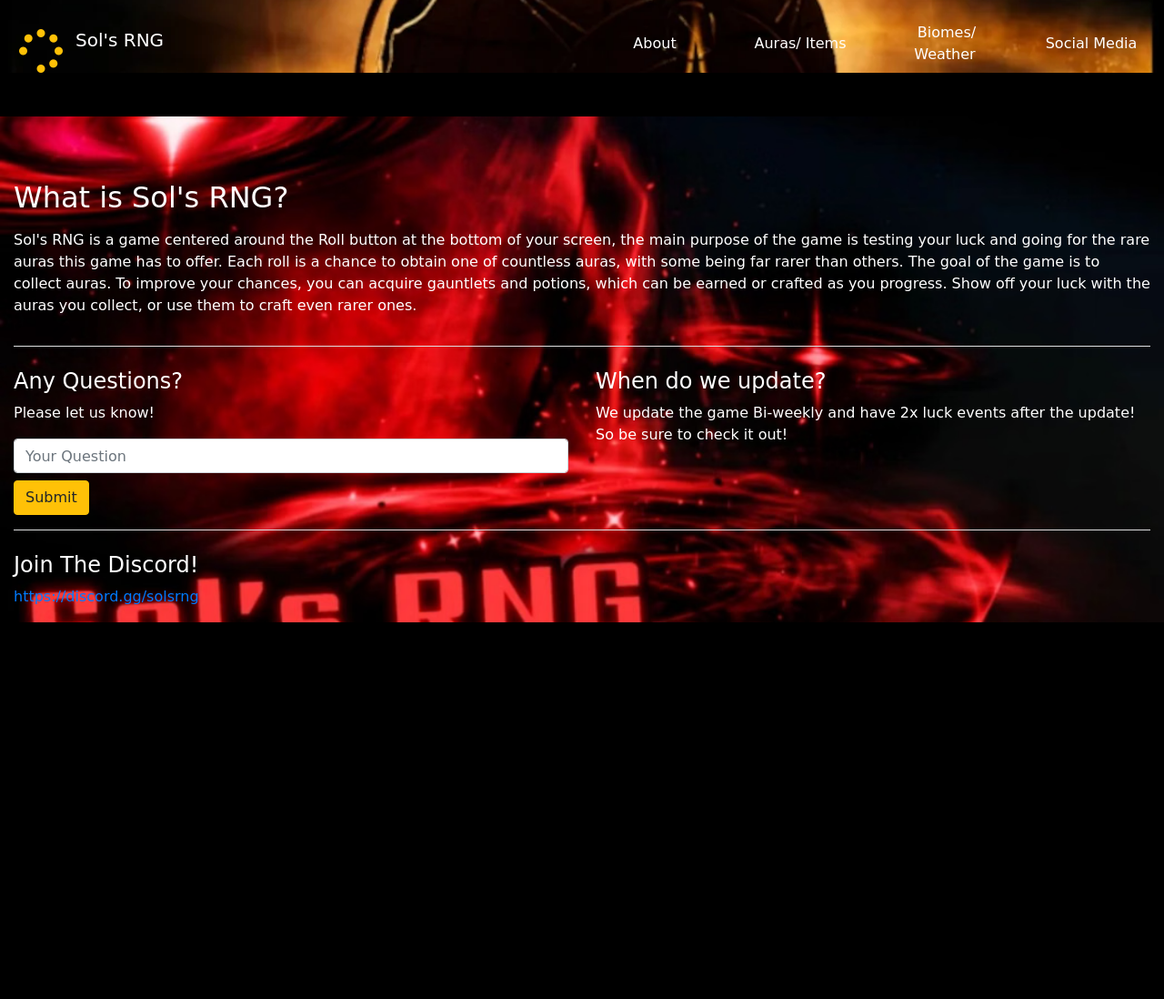
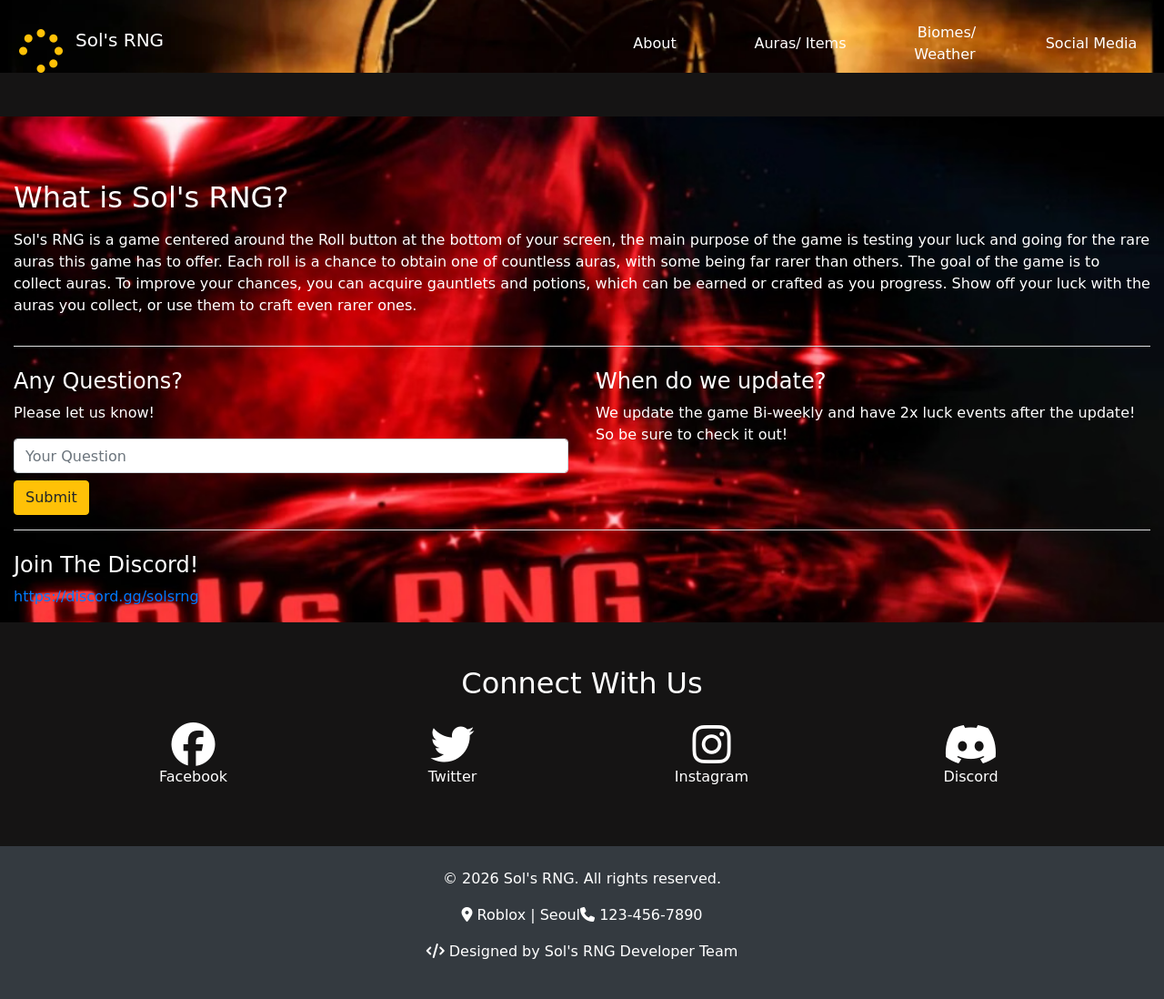
Before and after one commit to jorsawseewowo/get-your-projects-with-you, a plain HTML site: page index.html in a window 1280 px wide. Shown: the whole page at 91% size. Before the commit the page ends 800 px from the top, so only its background shows below. Drawn offline with nearby package versions, Linux system fonts and the light colour scheme; a script that the page names is missing; a web font is replaced by a local one.

Commit message:
Add files via upload

```diff
--- a/index.html
+++ b/index.html
@@ -72,6 +72,35 @@
                 </div>
             </div>
             </div>
+<div class="container mt-5 text-white" id="social-media">
+    <h2 class="mb-4 text-center">Connect With Us</h2>
+    <div class="row">
+        <div class="col-md-3 text-center"> <a href="https://facebook.com" target="_blank" class="text-white"> <i
+                    class="fab fa-facebook fa-3x"></i>
+                <p>Facebook</p>
+            </a> </div>
+        <div class="col-md-3 text-center"> <a href="https://twitter.com" target="_blank" class="text-white"> <i
+                    class="fab fa-twitter fa-3x"></i>
+                <p>Twitter</p>
+            </a> </div>
+        <div class="col-md-3 text-center"> <a href="https://instagram.com" target="_blank" class="text-white"> <i
+                    class="fab fa-instagram fa-3x"></i>
+                <p>Instagram</p>
+            </a> </div>
+        <div class="col-md-3 text-center"> <a href="https://discord.com" target="_blank" class="text-white"> <i
+                    class="fab fa-discord fa-3x"></i>
+                <p>Discord</p>
+            </a> </div>
+    </div>
+</div>
+<footer class="bg-dark text-white mt-5 p-4">
+    <div class="container text-center">
+        <p>&copy; 2026 Sol's RNG. All rights reserved.</p>
+        <p> <i class="fas fa-map-marker-alt"></i> Roblox | Seoul<i class="fas fa-phone"></i>
+            123-456-7890 </p>
+        <p> <i class="fas fa-code"></i> Designed by Sol's RNG Developer Team </p>
+    </div>
+</footer>
     <script src="script.js"></script>
 </body>
 
--- a/style.css
+++ b/style.css
@@ -3,7 +3,7 @@
 }
 
 body {
-    background: rgb(0, 0, 0);
+    background: rgb(21, 20, 20);
     font-family: "Baloo Tamma 2", cursive;
 }
 
```
